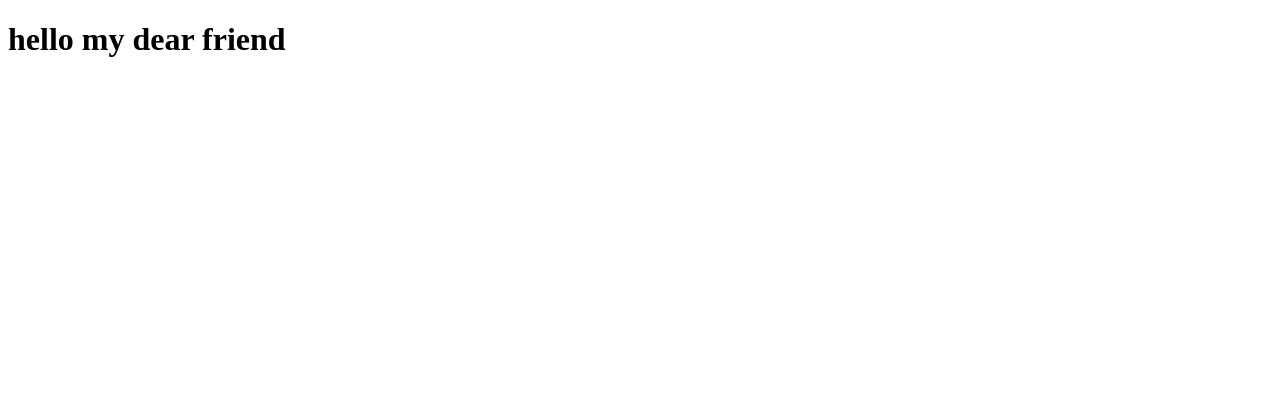
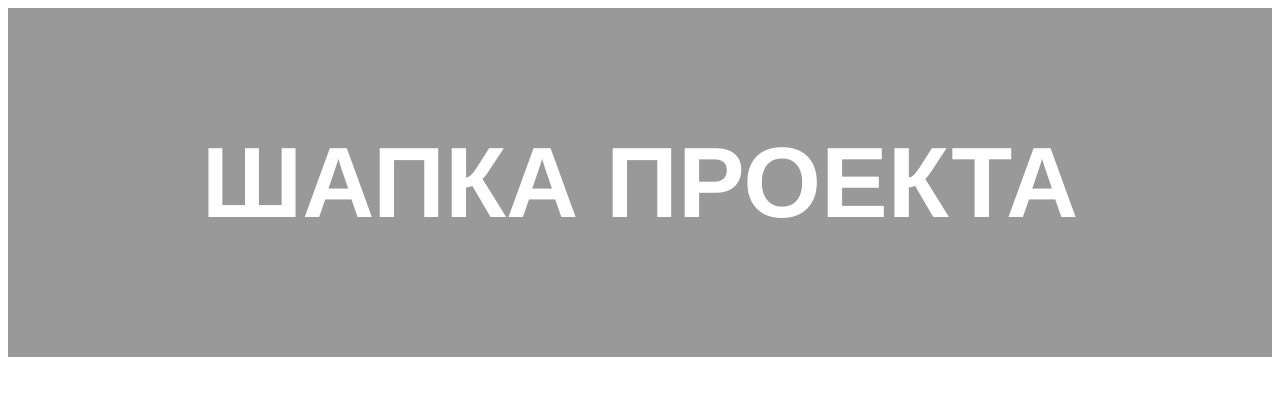
Before and after one commit to badmbadn/test, a plain HTML site: page index.html in a window 1280 px wide. Drawn offline with Linux system fonts and the light colour scheme.

Commit message:
Header ready

```diff
--- a/index.html
+++ b/index.html
@@ -8,6 +8,9 @@
     <link rel="stylesheet" href="style.css">
 </head>
 <body>
-    <h1>hello my dear friend</h1>
+    <header class="header">
+        <h1>ШАПКА ПРОЕКТА</h1>
+    </header>
+
 </body>
 </html>
--- a/style.css
+++ b/style.css
@@ -0,0 +1,8 @@
+.header {
+    padding: 50px 100px;
+    text-align: center;
+    font-size: 50px;
+    font-family: 'Franklin Gothic Medium', 'Arial Narrow', Arial, sans-serif;
+    color:#fff;
+    background-color: #999;
+}
```
